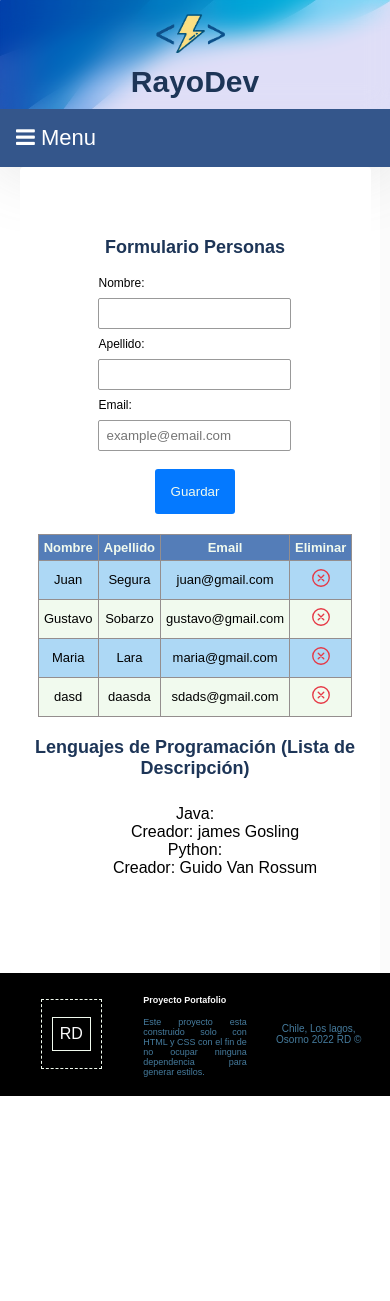
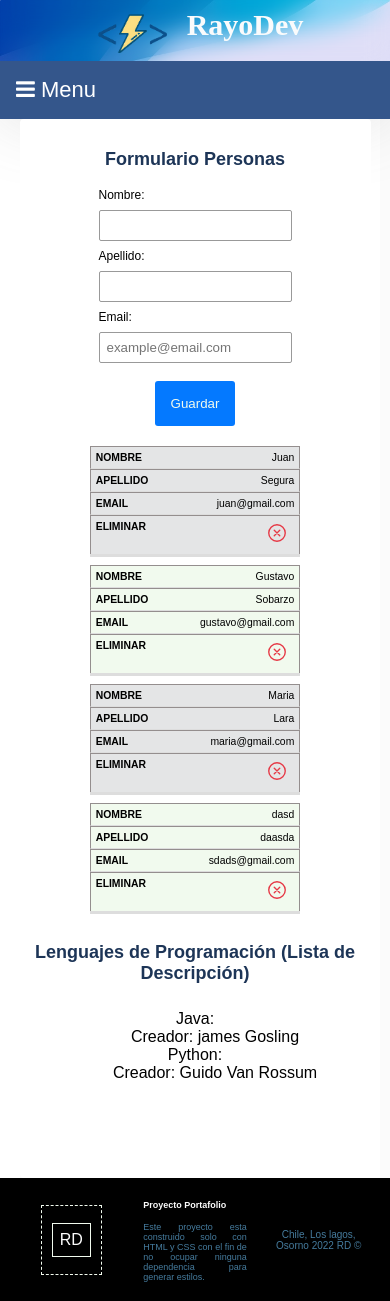
Before and after one commit to gustavo-sobarzo/PuroHtmlyCss, a PHP site: page /app/web/tablasListas.html in a window 390 px wide. Before the commit the page ends 1096 px from the top, so only its background shows below. Run offline with PHP 8.4, Linux system fonts and the light colour scheme.

Commit message:
Update45

```diff
--- a/app/js/animado.js
+++ b/app/js/animado.js
@@ -11,3 +11,20 @@ function mostrarScroll(){
 }
 
 window.addEventListener('scroll', mostrarScroll);
+
+
+/*-------------------------animacion leer mas--------------------------------------------*/
+let verMas = (id) => {
+    if (id === 'mas') {
+        document.getElementById('desplegar').style.display = 'block';
+        document.getElementById('leerMas').style.display = 'none';
+        document.getElementById('leerMenos').style.display = 'block';
+    }
+}
+let verMenos = (id) => {
+    if (id === 'menos') {
+        document.getElementById('desplegar').style.display = 'none';
+        document.getElementById('leerMenos').style.display = 'none';
+        document.getElementById('leerMas').style.display = 'block';
+    }
+}
--- a/app/js/app.js
+++ b/app/js/app.js
@@ -8,8 +8,8 @@ const cargarApp = () => {
 }
 
 let crearClienteHTML = (cliente) => {
-  let formatoClienteHtml = `<tr><td>${cliente.nombre}</td><td>${cliente.apellido}</td><td>${cliente.email}</td>
-  <td><button class="elemento_eliminar--btn" onclick="eliminarCliente(${cliente.idCliente})"><ion-icon name="close-circle-outline"></ion-icon></button></td></tr>`;
+  let formatoClienteHtml = `<tr><td data-label="Nombre">${cliente.nombre}</td><td data-label="Apellido">${cliente.apellido}</td><td data-label="Email">${cliente.email}</td>
+  <td data-label="Eliminar"><button class="elemento_eliminar--btn" onclick="eliminarCliente(${cliente.idCliente})"><ion-icon name="close-circle-outline"></ion-icon></button></td></tr>`;
   return formatoClienteHtml;
 }
 
--- a/app/web/tablasListas.html
+++ b/app/web/tablasListas.html
@@ -34,18 +34,22 @@
         <input id="email" type="email" placeholder="example@email.com" autocomplete="off">
         <button id="btnGuardar" onclick="agregarCliente()">Guardar</button>
       </form>
-
+      <div class="contTabla">
         <table class="tabla">
-
+          <thead>
             <tr>
               <th>Nombre</th>
               <th>Apellido</th>
               <th>Email</th>
               <th>Eliminar</th>
             </tr>
+          </thead>
+
           <tbody id="tablita">
           </tbody>
         </table>
+      </div>
+
 
     </div>
 
--- a/css/styles.css
+++ b/css/styles.css
@@ -57,7 +57,9 @@ h2 {
 }
 
 /*-----------------------------------Estilos Formulario----------------------------------*/
-
+form{
+  margin-top: 30px;
+}
 .input {
   display: grid;
   margin-left: auto;
@@ -108,7 +110,6 @@ h2 {
 .contInpTabl{
   display: grid;
   grid-template-columns: 1fr 1fr;
-
   margin-top: 70px;
   margin-left: auto;
   margin-right: auto;
@@ -119,27 +120,30 @@ h2 {
   .contInpTabl{
     display: grid;
     grid-template-columns: 1fr;
+    margin: auto;
   }
 }
+
 table{
-  margin: auto;
+    width: 100%;
+
 }
 table,
 th,
 td {
-  border: 1px solid rgb(148, 142, 142);
+
   border-collapse: collapse;
   padding: 5px;
 }
 caption {
   color: #000000;
-
   font-size: 20px;
   margin-bottom: 5px;
 }
 th {
   color: #f1faee;
-  background-color: #547db8;
+  background-color: #0d0d0e;
+  padding: 13px;
 }
 tr {
   text-align: center;
@@ -148,7 +152,7 @@ tr:nth-child(even) {
   background-color: #f1faee;
 }
 tr:nth-child(odd) {
-  background-color: #add8f5;
+  background-color: #e4e5e6;
 }
 @media screen and (max-width: 500px) {
   table,
@@ -156,10 +160,59 @@ tr:nth-child(odd) {
   td {
     border: 1px solid rgb(148, 142, 142);
     border-collapse: collapse;
-    padding: auto;
   }
-  th{
-    padding: auto;
+
+}
+
+@media screen and (max-width: 600px) {
+  table {
+    border: 0;
+    table-layout: fixed;
+    max-width: 60%;
+    margin: auto;
+  }
+
+  table caption {
+    font-size: 1.3em;
+  }
+
+  table thead {
+    border: none;
+    clip: rect(0 0 0 0);
+    height: 1px;
+    margin: -1px;
+    overflow: hidden;
+    padding: 0;
+    position: absolute;
+    width: 1px;
+  }
+
+  table tr {
+    border-bottom: 3px solid #ddd;
+    display: block;
+    margin-bottom: .625em;
+  }
+
+  table td {
+    border-bottom: 1px solid #ddd;
+    display: block;
+    font-size: .8em;
+    text-align: right;
+  }
+
+  table td::before {
+    /*
+    * aria-label has no advantage, it won't be read inside a table
+    content: attr(aria-label);
+    */
+    content: attr(data-label);
+    float: left;
+    font-weight: bold;
+    text-transform: uppercase;
+  }
+
+  table td:last-child {
+    border-bottom: 0;
   }
 }
 
--- a/css/stylesHeadFooter.css
+++ b/css/stylesHeadFooter.css
@@ -19,9 +19,14 @@ nav{
   text-align: center;
   background-size: cover;
   background-position: center;
+  display: flex;
+  justify-content: center;
+  position: sticky;
 }
 .logo h1 {
+  color: #FAFBFC;
   font-size: 30px;
+  font-family: -webkit-pictograph;
 }
 .logoPhoto{
   max-width: 100px;
--- a/headFooter/head.html
+++ b/headFooter/head.html
@@ -6,7 +6,9 @@
     <meta http-equiv="X-UA-Compatible" content="IE=edge">
     <link rel="stylesheet" href="/css/stylesHeadFooter.css" />
     <link rel="stylesheet" href="https://stackpath.bootstrapcdn.com/font-awesome/4.7.0/css/font-awesome.min.css">
-
+    <script src="https://code.jquery.com/jquery-3.3.1.js"
+        integrity="sha256-2Kok7MbOyxpgUVvAk/HJ2jigOSYS2auK4Pfzbm7uH60=" crossorigin="anonymous">
+        </script>
     <meta name="viewport" content="width=device-width, initial-scale=1.0">
     <title>Document</title>
 </head>
@@ -17,7 +19,7 @@
         <img class="logoPhoto" src="/imagenes/logoRayoDev.png" alt="">
         <h1>RayoDev</h1>
     </div>
-    <nav>
+    <nav class="">
         <div class="hide">
             <i class="fa fa-bars" aria-hidden="true"></i> Menu
         </div>
@@ -33,6 +35,8 @@
 
 </header>
 
+<script src="https://code.jquery.com/jquery-1.12.4.min.js"></script>
+<script src="/app/js/animado.js"></script>
 <script>
     $(".hide").on('click', function () {
         $("nav ul").toggle('slow');
```
Also changed, not shown: app/web/acercade.html (+6 -25 lines), css/stylesAcercade.css (+23 -17 lines), css/stylesIndex.css (+17 -1 lines), index.html (+8 -3 lines), imagenes/Mystic.jpg (added), imagenes/fondoTj.png (added), imagenes/img1.jpg, imagenes/mobile.jpg (added). Lines whose indentation alone changed are shown as unchanged.
